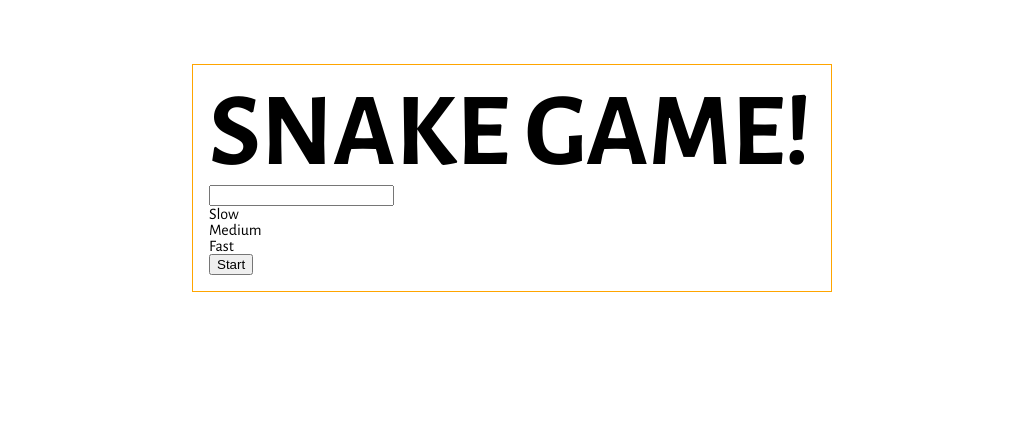
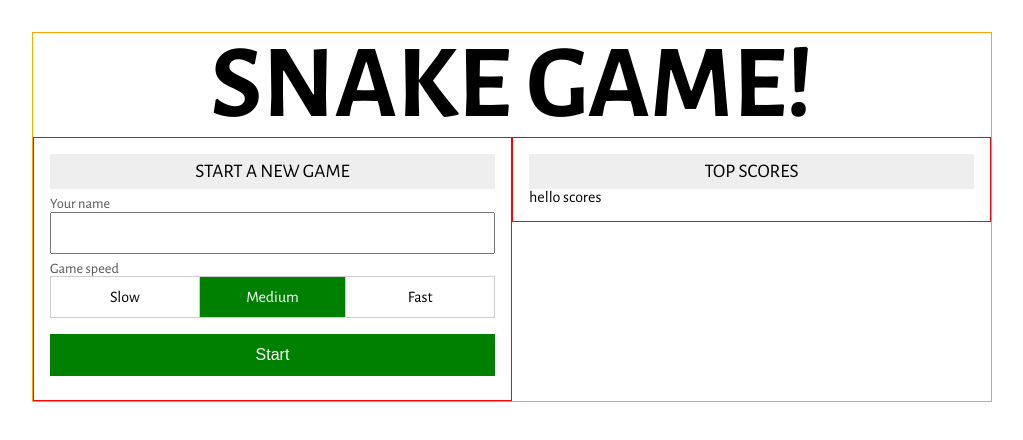
Before and after one commit to mpedersen2054/snake_game, a React app: page / in a window 1280 px wide. Shown: the top 440 px of the page, without its empty margins (128-1151 px from the left). Built offline with nearby package versions, Linux system fonts and the light colour scheme.

Commit message:
redo Landing page. write code for half the page, entering the players name and game speed. the other half will be the top X scores

```diff
--- a/src/components/Landing.js
+++ b/src/components/Landing.js
@@ -20,8 +20,15 @@ class Landing extends Component {
         this.setState({ name: e.target.value })
     }
 
-    changeSelector(e) {
-        console.log('changing slector', e)
+    changeSelector(idx) {
+        this.setState(prevState => {
+            return {
+                gameSpeeds: prevState.gameSpeeds.map(speed => {
+                    speed.selected = speed.id == idx ? true : false
+                    return speed
+                })
+            }
+        })
     }
 
     validateInfo(idx) {
@@ -31,20 +38,26 @@ class Landing extends Component {
     render() {
         return(
             <div className="landing-container">
-                <div className="well">
                 <h1>Snake Game!</h1>
+                <div className="player-info-container">
+                    <div className="sub-head">Start a new game</div>
+                    <div className="player-info">
 
-                    <div className="player-info">
+                        <div className="form-section">
+                            <div className="label">Your name</div>
                             <input
                                 onChange={this.changeName}
                                 value={this.state.name}
                                 type="text" />
+                        </div>
 
+                        <div className="form-section">
+                            <div className="label">Game speed</div>
                             <div className="selectors">
                                 {this.state.gameSpeeds.map(speed => {
                                     return(
                                         <div
-                                        className="selector"
+                                            className={`selector ${speed.selected ? 'selected' : ''} ${speed.id == 1 ? 'medium' : ''}`}
                                             key={speed.id}
                                             onClick={(e) => this.changeSelector(speed.id)}>
                                                 {speed.text}
@@ -52,8 +65,18 @@ class Landing extends Component {
                                     )
                                 })}
                             </div>
+                        </div>
 
+                        <div className="form-section">
                             <button onClick={this.validateInfo}>Start</button>
+                        </div>
+                    </div>
+                </div>
+
+                <div className="scores-container">
+                    <div className="sub-head">Top scores</div>
+                    <div className="scores">
+                        hello scores
                     </div>
                 </div>
             </div>
--- a/src/styles.scss
+++ b/src/styles.scss
@@ -14,21 +14,86 @@ body {
 .landing-container {
     width: 60rem; // 960
     margin: 2rem auto;
-    // border: 1px solid orange;
+    overflow: auto;
+}
+
+.player-info-container,
+.scores-container {
+    width: 50%;
+    float: left;
+    border: 1px solid red;
+    padding: 1rem;
+
+    .sub-head {
+        background-color: #eee;
+        font-size: 1.2rem;
+        text-transform: uppercase;
+        padding: 0.5rem;
+        text-align: center;
+    }
+}
+
+.player-info-container {
+    .form-section {
+        margin: 0.5rem 0;
+        .label {
+            font-size: 0.9rem;
+            color: #555;
+        }
+    }
+
+    input {
+        width: 100%;
+        font-size: 1.2rem;
+        padding: 0.5rem 0.25rem;
+    }
+
+    .selectors {
+        border: 1px solid #ccc;
+        overflow: auto;
+    }
+
+    .selector {
+        width: 33.33333%;
+        float: left;
+        padding: 0.75rem 0;
+        text-align: center;
+        cursor: pointer;
+
+        &.selected {
+            color: #fff;
+            background-color: green;
+        }
+
+        &.medium {
+            border-right: 1px solid #ccc;
+            border-left: 1px solid #ccc;
+        }
+    }
+
+    button {
+        width: 100%;
+        outline: 0;
+        border: 0;
+        color: #fff;
+        background-color: green;
+        margin-top: 0.5rem;
+        font-size: 1rem;
+        padding: 0.75rem 0;
+    }
+}
+
+.scores-container {
 }
 
 // Landing page
 .landing-container {
-    width: 40rem;
-    margin: 4rem auto;
-    padding: 1rem;
-
     border: 1px solid orange;
-
     h1 {
         font-size: 6.5rem;
         font-weight: 600;
         text-transform: uppercase;
+        text-align: center;
     }
 }
 
```
Lines whose indentation alone changed are shown as unchanged.
